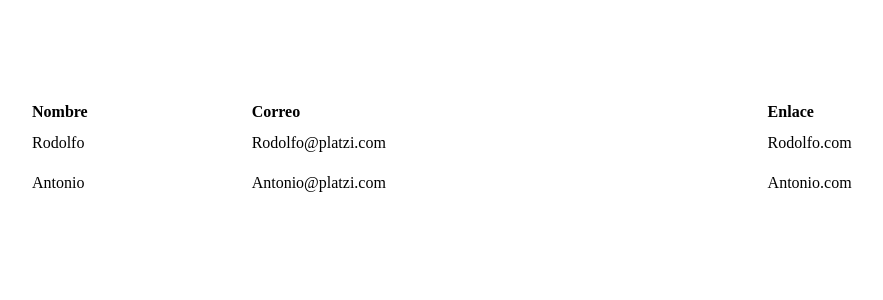
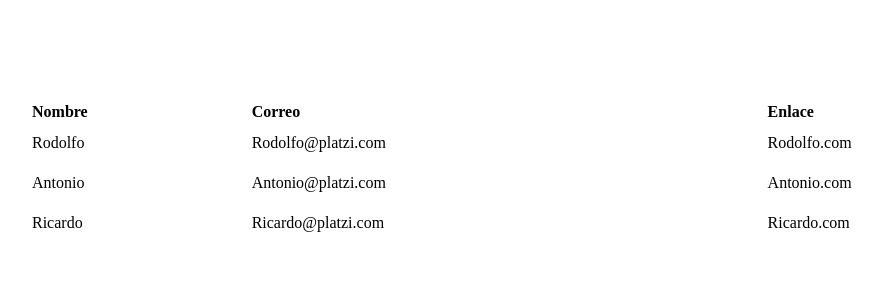
Before and after one commit to Andbet97/platzi-redux-for-bedu, a React (Create React App) app in the folder blog_platzi/: page / in a window 1280 px wide. Shown: the top 300 px of the page, without its empty margins (79-962 px from the left). Built offline with nearby package versions, Linux system fonts and the light colour scheme.

Commit message:
Use states on components

```diff
--- a/blog_platzi/src/componets/App.js
+++ b/blog_platzi/src/componets/App.js
@@ -1,32 +1,46 @@
 import React from 'react';
 
-const App = () => {
+// React components documentation
+// https://es.reactjs.org/docs/components-and-props.html
+class App extends React.Component  {
+  constructor() {
+    super();
+    this.state = {
+      usuarios: [
+        {
+          nombre: 'Rodolfo',
+          correo: 'Rodolfo@platzi.com',
+          enlace: 'Rodolfo.com'
+        },
+        {
+          nombre: 'Antonio',
+          correo: 'Antonio@platzi.com',
+          enlace: 'Antonio.com'
+        },
+        {
+          nombre: 'Ricardo',
+          correo: 'Ricardo@platzi.com',
+          enlace: 'Ricardo.com'
+        },
+      ]
+    }
+  }
 
-	const ponerFilas = () => [
+	ponerFilas = () => this.state.usuarios.map((usuario) => (
 		<tr>
 			<td>
-				Rodolfo
+				{ usuario.nombre }
 			</td>
 			<td>
-				Rodolfo@platzi.com
+				{ usuario.correo }
 			</td>
 			<td>
-				Rodolfo.com
-			</td>
-		</tr>,
-		<tr>
-			<td>
-				Antonio
-			</td>
-			<td>
-				Antonio@platzi.com
-			</td>
-			<td>
-				Antonio.com
+				{ usuario.enlace }
 			</td>
 		</tr>
-	];
+	));
 
+  render () {
     return (
       <div className="margen">
         <table className="tabla">
@@ -44,11 +58,13 @@
             </tr>
           </thead>
           <tbody>
-					{ ponerFilas() }
+            { this.ponerFilas() }
           </tbody>
         </table>
       </div>
-	)
+    );
+  }
+
 };
 
 export default App;
```
Lines whose indentation alone changed are shown as unchanged.
